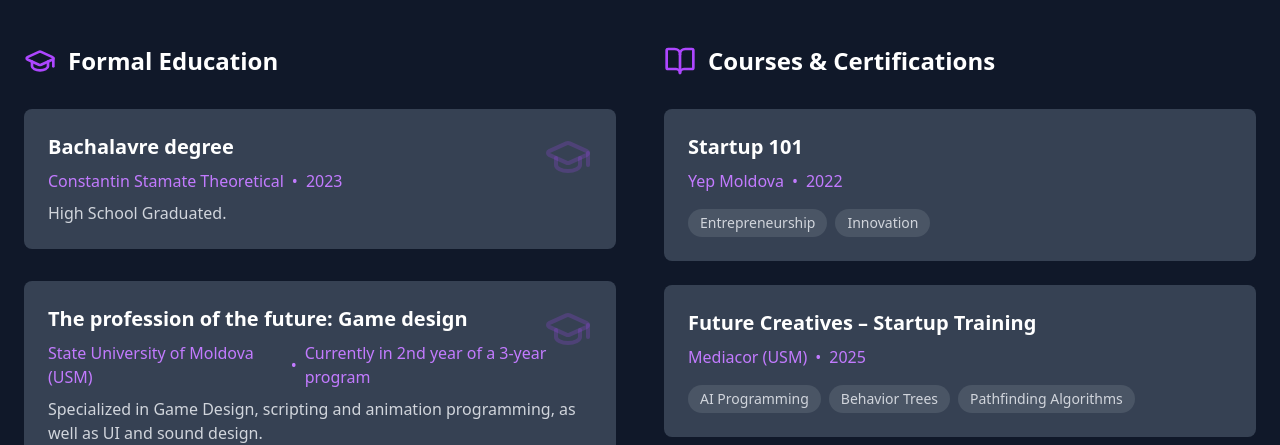
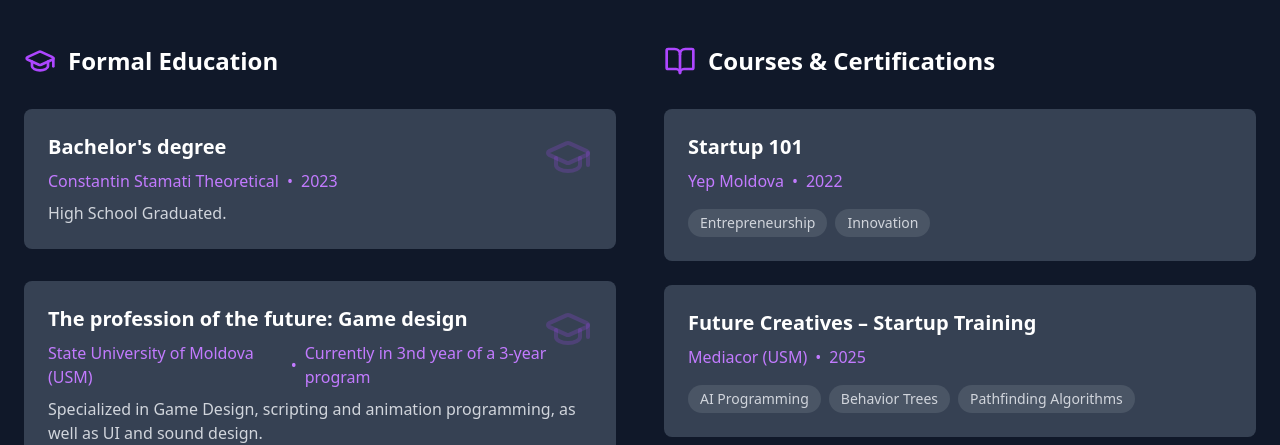
Before and after one commit to Embed9000/Portfolio, a React (Vite) app: page / in a window 1280 px wide. Shown: the part 5540-5985 px from the top of the page. Built offline with nearby package versions, Linux system fonts and the light colour scheme.

Commit message:
Final product

```diff
--- a/src/components/EducationSection.jsx
+++ b/src/components/EducationSection.jsx
@@ -4,8 +4,8 @@
   const education = [
     {
       type: 'degree',
-      title: 'Bachalavre degree',
-      institution: 'Constantin Stamate Theoretical',
+      title: "Bachelor's degree",
+      institution: 'Constantin Stamati Theoretical',
       year: '2023',
       description:
         'High School Graduated.',
@@ -14,7 +14,7 @@
       type: 'degree',
       title: 'The profession of the future: Game design',
       institution: 'State University of Moldova (USM)',
-      year: 'Currently in 2nd year of a 3-year program',
+      year: 'Currently in 3nd year of a 3-year program',
       description:
         'Specialized in Game Design, scripting and animation programming, as well as UI and sound design.',
     },
```
